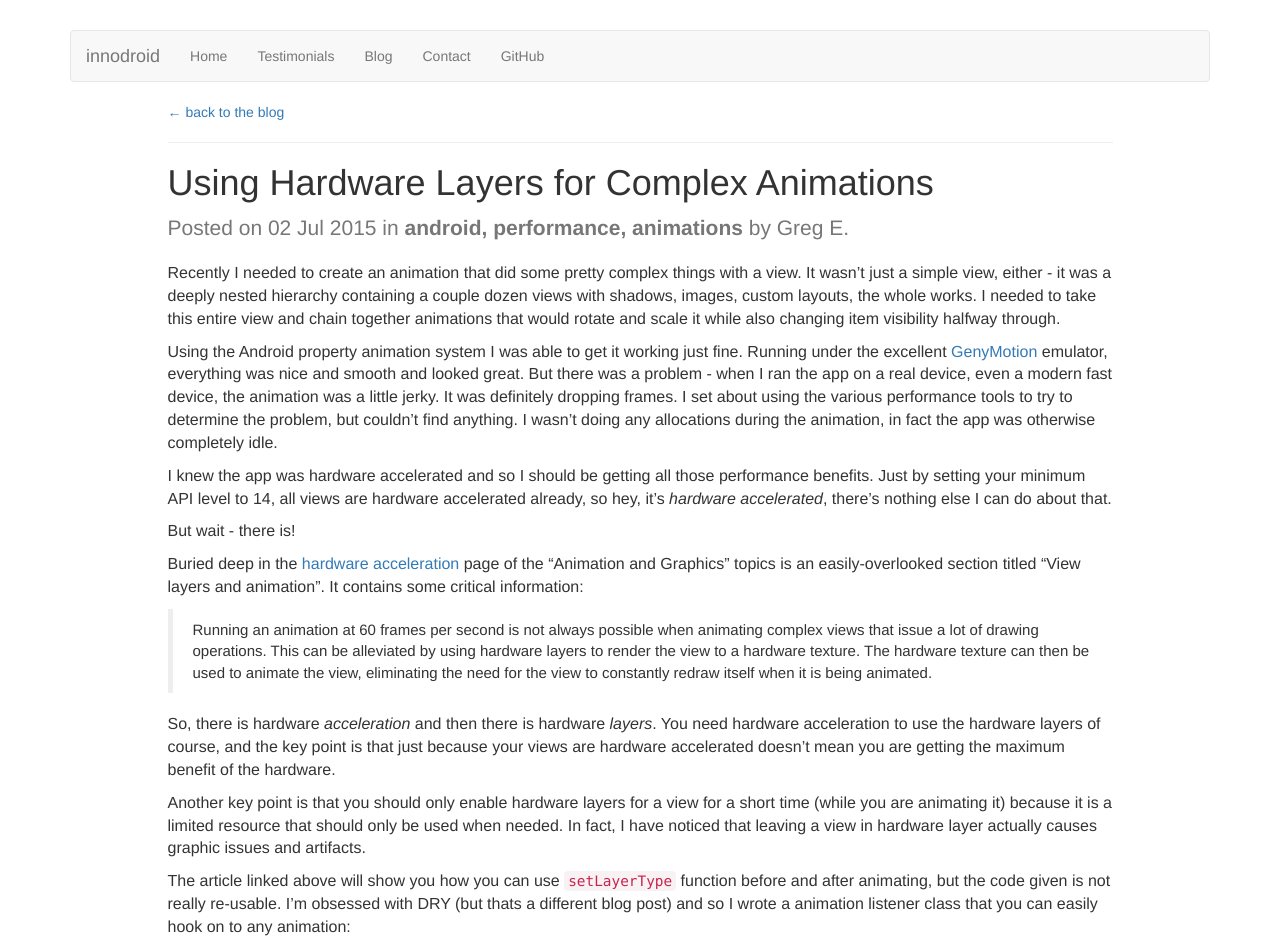
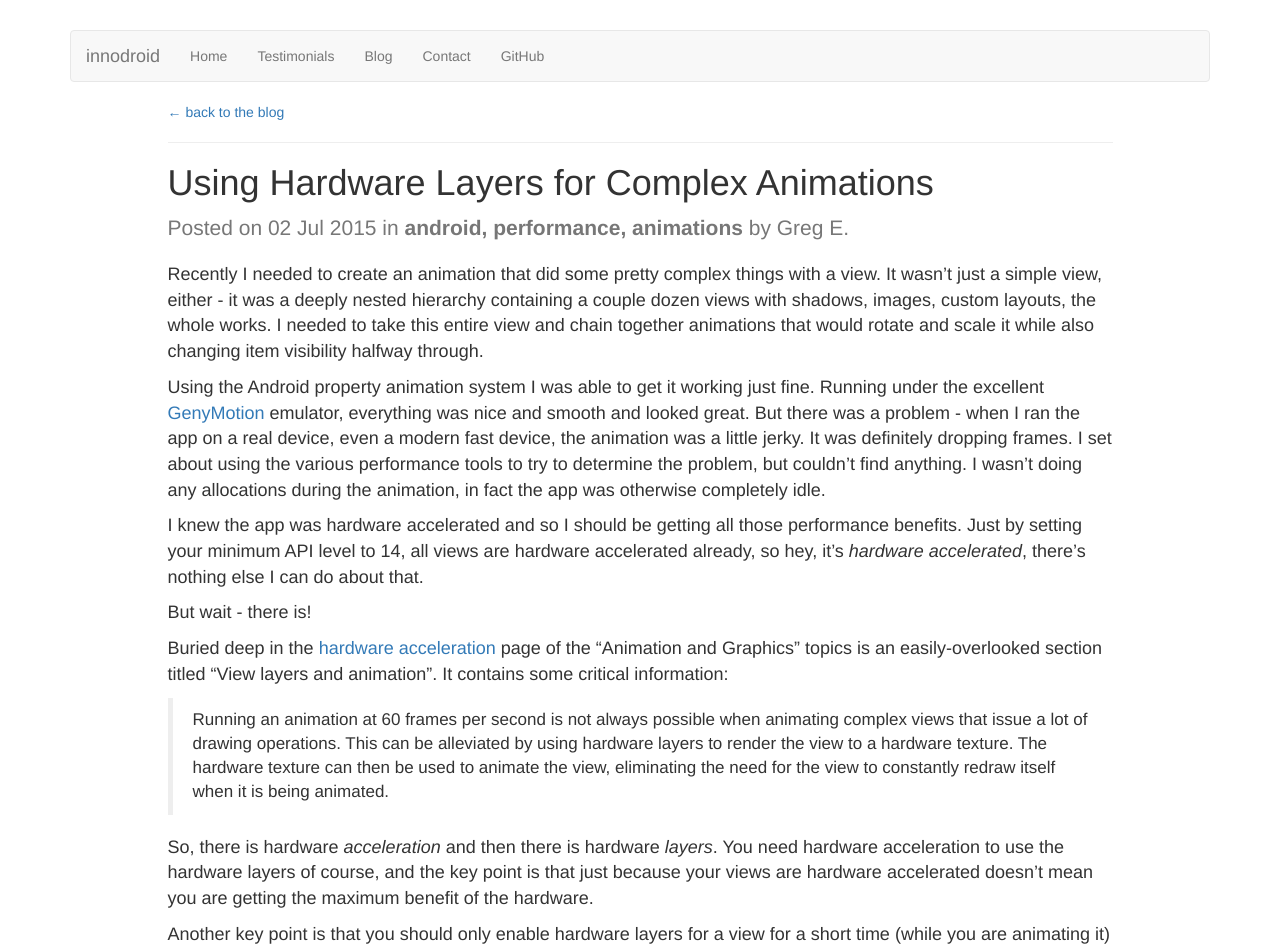
Before and after one commit to Innodroid/innodroid.github.io, a Jekyll site: the page built from _posts/2015-07-02-using-hardware-layers-for-complex-animations.md, in a window 1280 px wide. Shown: the top 947 px of the page. Built offline with Jekyll 4.4.1, drawn with Linux system fonts in a browser that asks for light colours; nearby versions of some CDN libraries; comment, search, counter and statistics services are not loaded.

Commit message:
Font size tweak

```diff
--- a/css/site.css
+++ b/css/site.css
@@ -181,11 +181,11 @@ blockquote {
 }
 
 .post {
-  font-size: 16px;
+  font-size: 18px;
 }
 
 .post blockquote {
-  font-size: 15px !important;
+  font-size: 17px !important;
 }
 
 .pagination {
```
